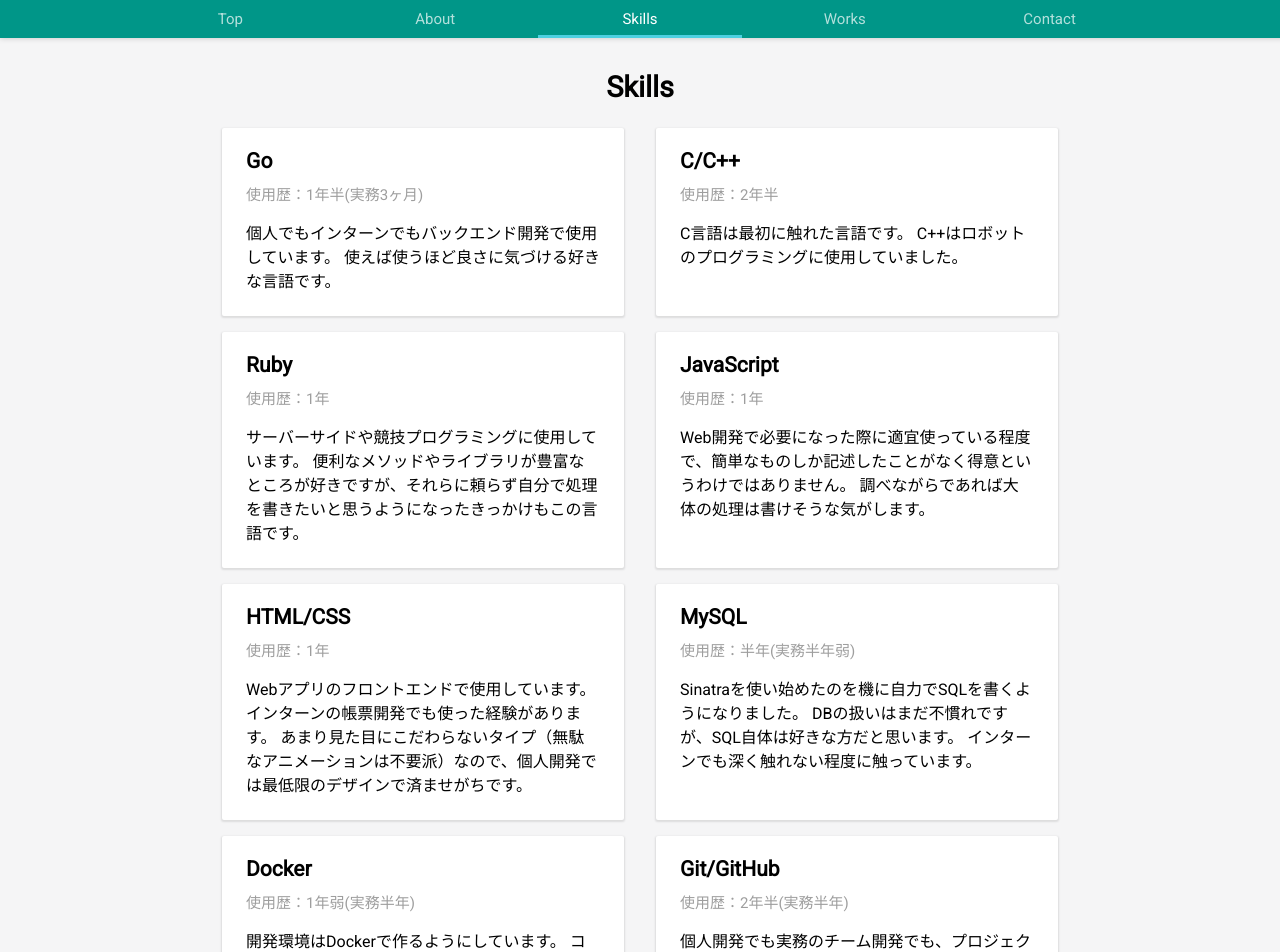
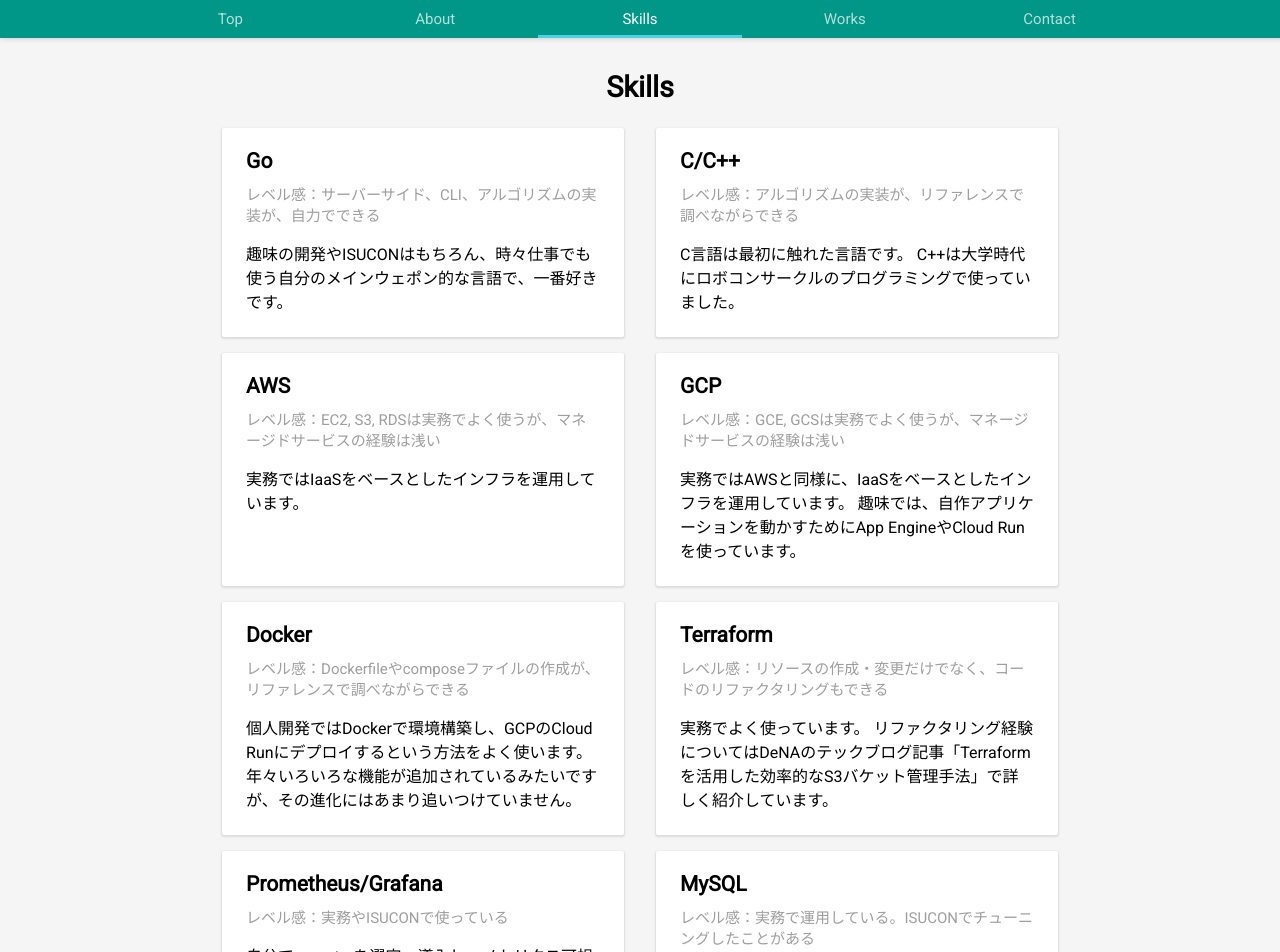
Before and after one commit to Fukkatsuso/portfolio, a Vue app: page /skills in a window 1280 px wide. Shown: the top 952 px of the page. Built offline with nearby package versions, Linux system fonts and the light colour scheme.

Commit message:
update: skills ページ（内容更新と、経験年数→レベル感への記載変更）

```diff
--- a/src/components/SkillCard.vue
+++ b/src/components/SkillCard.vue
@@ -3,8 +3,8 @@
     <h3 class="skil-name">
       {{ name }}
     </h3>
-    <p class="skill-term">
-      使用歴：{{ term }}
+    <p class="skill-level">
+      レベル感：{{ level }}
     </p>
     <p class="skill-content">
       {{ content }}
@@ -20,7 +20,7 @@
       type: String,
       required: true,
     },
-    term: {
+    level: {
       type: String,
       required: true,
     },
@@ -55,7 +55,7 @@
     font-size: 21px;
     margin-bottom: -5px;
   }
-  .skill-term {
+  .skill-level {
     color: #9e9e9e;
     font-size: 15px;
   }
--- a/src/views/Skills.vue
+++ b/src/views/Skills.vue
@@ -6,7 +6,7 @@
         v-for="skill in skills"
         :key="skill.name"
         :name="skill.name"
-        :term="skill.term"
+        :level="skill.level"
         :content="skill.content"
       />
     </div>
@@ -28,62 +28,60 @@
       skills: [
         {
           name: 'Go',
-          term: '1年半(実務3ヶ月)',
-          content: '個人でもインターンでもバックエンド開発で使用しています。\
-                    使えば使うほど良さに気づける好きな言語です。',
+          level: 'サーバーサイド、CLI、アルゴリズムの実装が、自力でできる',
+          content: '趣味の開発やISUCONはもちろん、時々仕事でも使う自分のメインウェポン的な言語で、一番好きです。',
         },
         {
           name: 'C/C++',
-          term: '2年半',
+          level: 'アルゴリズムの実装が、リファレンスで調べながらできる',
           content: 'C言語は最初に触れた言語です。\
-                    C++はロボットのプログラミングに使用していました。',
+                    C++は大学時代にロボコンサークルのプログラミングで使っていました。',
         },
         {
-          name: 'Ruby',
-          term: '1年',
-          content: 'サーバーサイドや競技プログラミングに使用しています。\
-                    便利なメソッドやライブラリが豊富なところが好きですが、それらに頼らず自分で処理を書きたいと思うようになったきっかけもこの言語です。',
+          name: 'AWS',
+          level: 'EC2, S3, RDSは実務でよく使うが、マネージドサービスの経験は浅い',
+          content: '実務ではIaaSをベースとしたインフラを運用しています。',
         },
         {
-          name: 'JavaScript',
-          term: '1年',
-          content: 'Web開発で必要になった際に適宜使っている程度で、簡単なものしか記述したことがなく得意というわけではありません。\
-                    調べながらであれば大体の処理は書けそうな気がします。',
+          name: 'GCP',
+          level: 'GCE, GCSは実務でよく使うが、マネージドサービスの経験は浅い',
+          content: '実務ではAWSと同様に、IaaSをベースとしたインフラを運用しています。\
+                    趣味では、自作アプリケーションを動かすためにApp EngineやCloud Runを使っています。',
         },
         {
-          name: 'HTML/CSS',
-          term: '1年',
-          content: 'Webアプリのフロントエンドで使用しています。\
-                    インターンの帳票開発でも使った経験があります。\
-                    あまり見た目にこだわらないタイプ（無駄なアニメーションは不要派）なので、個人開発では最低限のデザインで済ませがちです。',
+          name: 'Docker',
+          level: 'Dockerfileやcomposeファイルの作成が、リファレンスで調べながらできる',
+          content: '個人開発ではDockerで環境構築し、GCPのCloud Runにデプロイするという方法をよく使います。\
+                    年々いろいろな機能が追加されているみたいですが、その進化にはあまり追いつけていません。',
+        },
+        {
+          name: 'Terraform',
+          level: 'リソースの作成・変更だけでなく、コードのリファクタリングもできる',
+          content: '実務でよく使っています。\
+                    リファクタリング経験についてはDeNAのテックブログ記事「Terraformを活用した効率的なS3バケット管理手法」で詳しく紹介しています。',
+        },
+        {
+          name: 'Prometheus/Grafana',
+          level: '実務やISUCONで使っている',
+          content: '自分でexporterを選定・導入し、メトリクス可視化まで持っていけて、アラートルールの設定もできるくらいには仕事で使いました。\
+                    ISUCON14で計測基盤を整えた話を、自身の技術ブログ記事「ISUCON14 に俺らの計測基盤で挑んだ」に書いています。',
         },
         {
           name: 'MySQL',
-          term: '半年(実務半年弱)',
-          content: 'Sinatraを使い始めたのを機に自力でSQLを書くようになりました。\
-                    DBの扱いはまだ不慣れですが、SQL自体は好きな方だと思います。\
-                    インターンでも深く触れない程度に触っています。',
+          level: '実務で運用している。ISUCONでチューニングしたことがある',
+          content: 'データベースの中身についての理解は浅いですが、実務ではIaaS上でレプリケーション構成を組んだりしています。\
+                    （AWS寄りの話ですが）本番環境でMySQL互換のAuroraにおけるBlue/Greenデプロイメントを実施したこともあります。',
         },
         {
-          name: 'Docker',
-          term: '1年弱(実務半年)',
-          content: '開発環境はDockerで作るようにしています。\
-                    コンテナの立ち上げ・破棄が手軽にでき、ローカル環境が汚れないので気に入っています。\
-                    ネットワーク周りの理解は怪しいです。',
+          name: 'Nginx',
+          level: '実務で運用している。ISUCONでチューニングしたことがある',
+          content: '実務でもISUCONでも、調べながら・動かしてみながら運用経験を積んできました。',
         },
         {
           name: 'Git/GitHub',
-          term: '2年半(実務半年)',
-          content: '個人開発でも実務のチーム開発でも、プロジェクトのソース管理に使用しています。\
-                    リファレンスを見ながらであれば、チーム開発に必要な基本操作は可能です。\
-                    GitHub Actionsで開発フローを自動化するのが好きです。',
-        },
-        {
-          name: 'GCP',
-          term: '1年',
-          content: 'もともと自作アプリのホスティング先として、無料枠の豊富なGCPのApp EngineやCloud Runを利用していました。\
-                    2020年8月にUdemyの講座で主要なサービスをざっと勉強しました。\
-                    Cloud DNS+GAEを使ったブログ、Cloud Scheduler+Cloud Run+Cloud SQLを使った仮想通貨取引botなどの個人開発経験があります。',
+          level: 'チーム開発に必要な基本操作ができる。CI/CDの構築が、リファレンスで調べながらできる',
+          content: '個人開発でも実務でも、プロジェクトのソース管理に使用しています。\
+                    GitHub ActionsでCI/CDを構築するのが好きです。',
         },
       ],
     }
```
